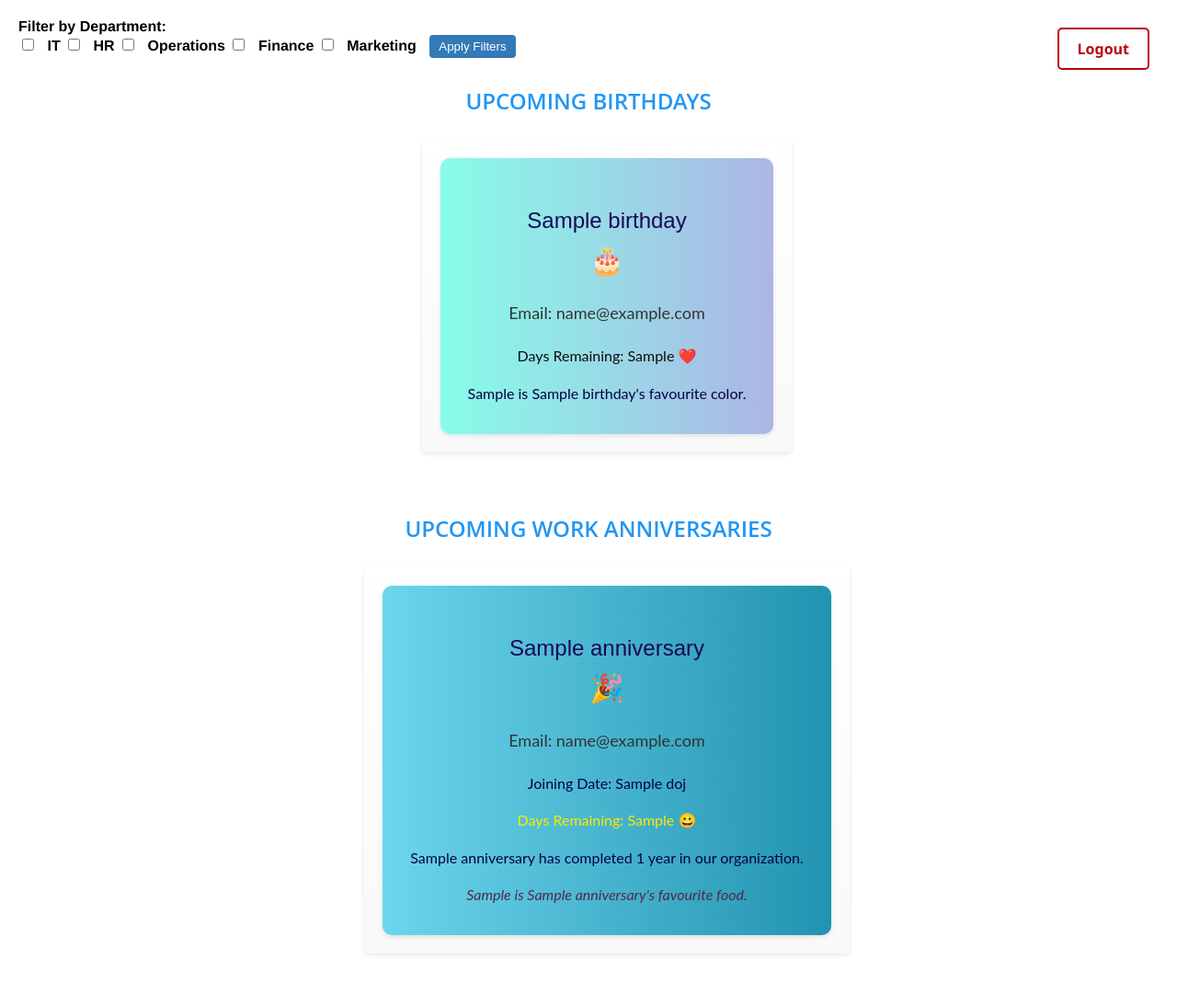
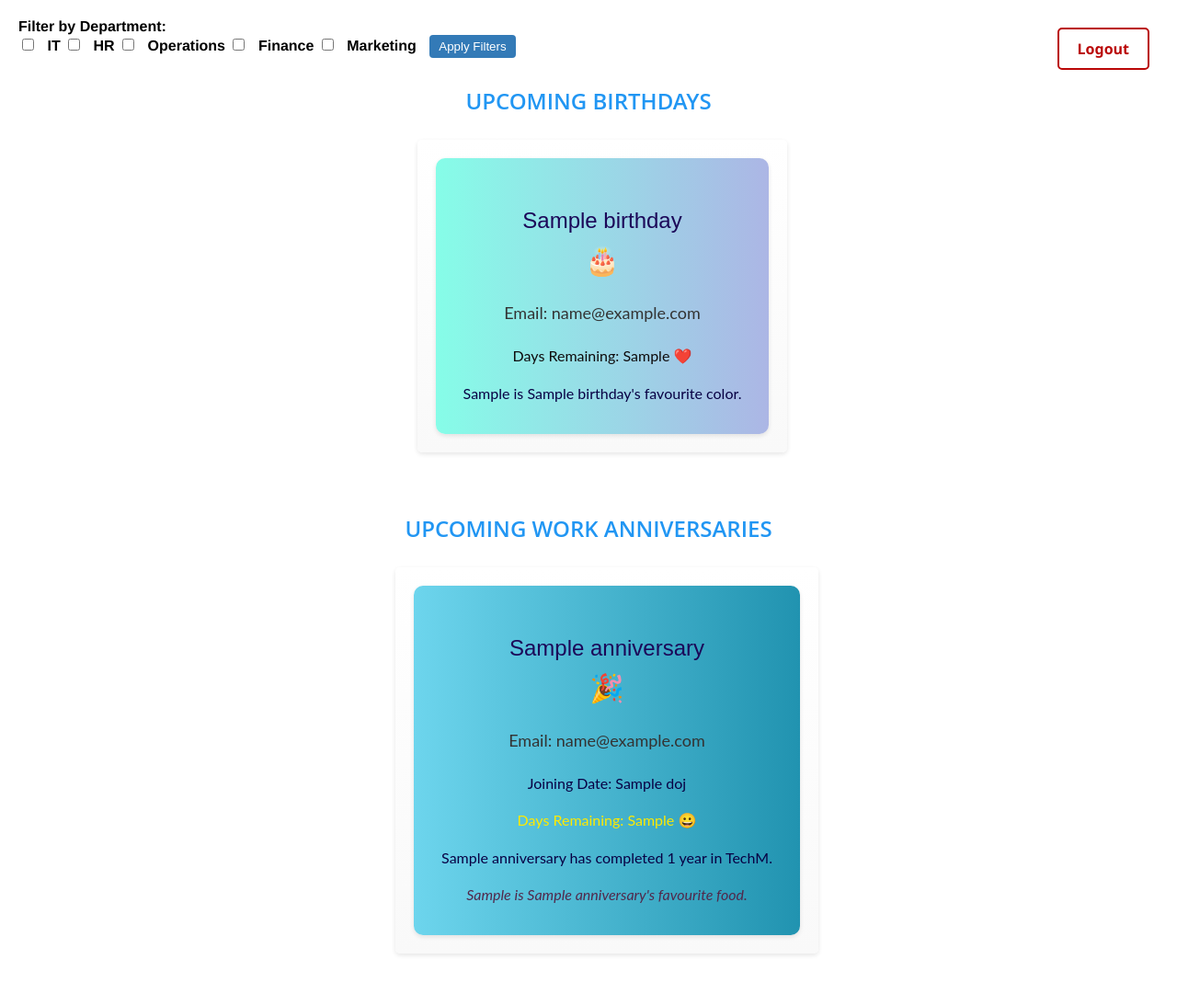
Before and after one commit to sachin108/Employee_Celebrations_Tracker, a Django app: template employee_data_service/templates/upcoming-events.html in a window 1280 px wide. Shown: the whole page at 92% size. Run offline with Django 4.2, Linux system fonts and the light colour scheme; the template is opened without the code that fills it: most values are stand-ins (such as "Sample title", 1, 10 or a date in 2020).

Commit message:
18th July

```diff
--- a/employee_data_service/templates/employee_data.html
+++ b/employee_data_service/templates/employee_data.html
@@ -93,7 +93,7 @@
   </style>
 </head>
 <body>
-  <div class="container">
+<div class="container">
     <h1>Employee Data</h1>
     <form action="{% url 'search_employees' %}" method="GET">
       <input type="text" name="q" placeholder="Search by name or department">
--- a/employee_data_service/templates/upcoming-events.html
+++ b/employee_data_service/templates/upcoming-events.html
@@ -42,6 +42,7 @@
                 list-style-type: none;
                 box-shadow: 0 2px 5px rgba(0, 0, 0, 0.1);
             }
+
 
             .special-effect {
                 animation: pulseEffect 2s infinite;
@@ -203,6 +204,8 @@
                 font-family: 'Raleway', sans-serif;
                 font-weight: 500;
                 font-size: 18px;
+                display: inline-block;
+                margin-right: 10px;
             }
 
         .logout-container {
@@ -238,8 +241,6 @@
             display: inline-block;
             border-radius: 4px;
         }
-
-
     </style>
     </head>
     <body>
@@ -283,14 +284,14 @@
             {% if upcoming_events.upcoming_work_anniversaries %}
                 <ul>
                     {% for anniversary in upcoming_events.upcoming_work_anniversaries %}
-                        <li {% if anniversary.days_remaining == 0 %}class="special-effect"{% endif %}>
+                        <li {% if anniversary.days_remaining == 0 %} class="special-effect"{% endif %} style="margin-right: 80px; margin-left: 80px;">
                             <div class="event-card anniversary-card">
                                 <h3 class="event-card__title">{{ anniversary.name }}</h3>
                                 <span class="event-card__icon">🎉</span>
                                 <p class="event-card__description">Email: {{ anniversary.email }}</p>
                                 <p class="event-card__extra-info">Joining Date: {{ anniversary.doj }}</p>
                                 <p class="event-card__extra-info"><span class="smiley-icon">Days Remaining: {{ anniversary.days_remaining }}</span> 😀</p>
-                                <p class="event-card__extra-info">{% if anniversary.total_years == 1 %}{{anniversary.name}} has completed {{anniversary.total_years}} year in our organization.{% else %}{{anniversary.name}} has completed {{anniversary.total_years}} years in our organization.{% endif %}</p>
+                                <p class="event-card__extra-info">{% if anniversary.total_years == 1 %}{{anniversary.name}} has completed {{anniversary.total_years}} year in TechM.{% else %}{{anniversary.name}} has completed {{anniversary.total_years}} years in TechM.{% endif %}</p>
                                 <p class="event-card__extra-info"><span class="food">{{anniversary.ff}} is {{anniversary.name}}'s favourite food.</span></p>
                             </div>
                         </li>
```
Also changed, not shown: db.sqlite3.
